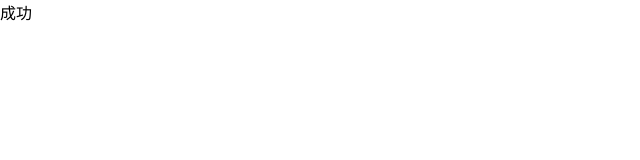
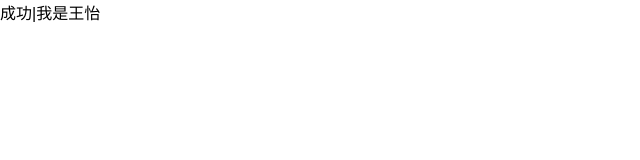
Before and after one commit to wk727705142/item-2, a React (Create React App) app in the folder my-app/: page / in a window 1280 px wide. Shown: the top 160 px of the page, without its empty margins (0-640 px from the left). Built offline with nearby package versions, Linux system fonts and the light colour scheme.

Commit message:
更新者-王怡

```diff
--- a/my-app/src/App.js
+++ b/my-app/src/App.js
@@ -6,7 +6,7 @@ class App extends Component {
   render() {
     return (
       <div>
-        成功
+        成功|我是王怡
       </div>
     );
   }
```
Also changed, not shown: 1 other file (tests, documents, lock files or other folders).
